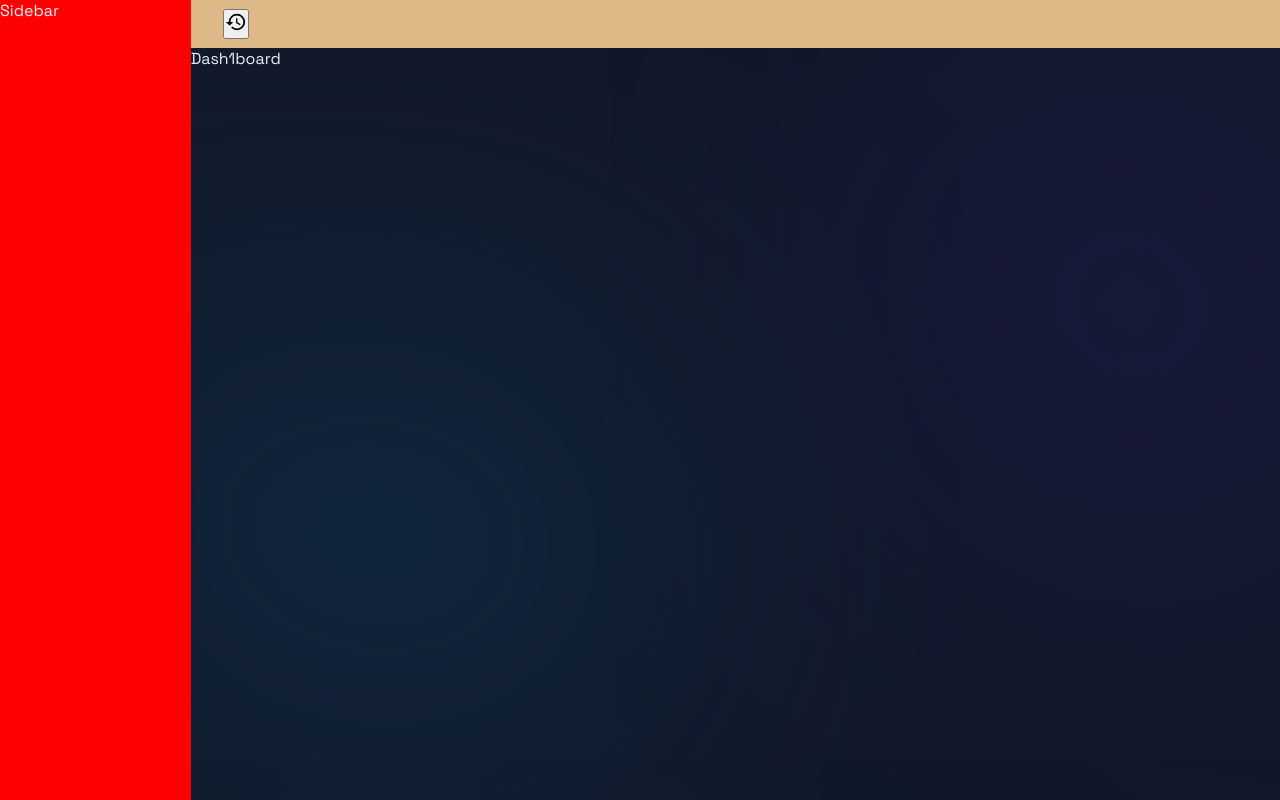
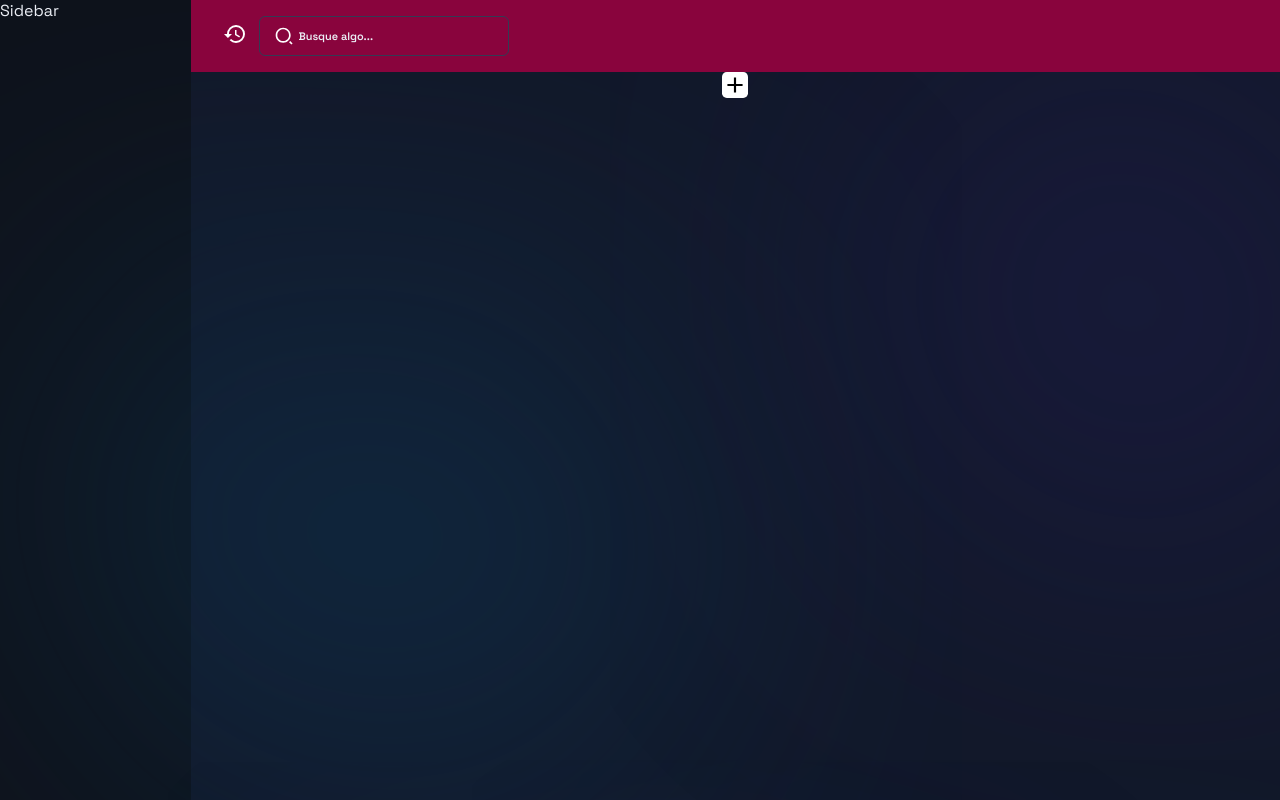
Before and after one commit to kostiago/filmista, a Next.js app in the folder client-web/: page /dashboard in a window 1280 px wide. Built offline with nearby package versions, Linux system fonts and the light colour scheme.

Commit message:
feat:Creation of the dashboard header and initialization of components

```diff
--- /dev/null
+++ b/client-web/src/app/(back-office)/dashboard/dashboard.module.scss
@@ -0,0 +1,49 @@
+.tooltip {
+  position: relative;
+  display: flex;
+  align-items: center;
+  justify-content: center;
+  margin: auto;
+  background: #fff;
+  border-radius: 0.3rem;
+  border: none;
+
+  &::before {
+    content: "Comece agora";
+    font-size: 0.8rem;
+    position: absolute;
+    width: 100px;
+    background-color: bisque;
+    padding: 0.5rem 1rem;
+    transform: translateX(-50%);
+    left: 50%;
+    bottom: -3rem;
+    z-index: 1;
+    display: none;
+  }
+
+  &::after {
+    content: "";
+    position: absolute;
+    border-bottom: 1.25rem solid bisque;
+    border-left: 1.25rem solid transparent;
+    border-right: 1.25rem solid transparent;
+    transform: translateX(-50%);
+    left: 50%;
+    bottom: -1.7rem;
+    display: none;
+  }
+
+  &:hover::before {
+    display: block;
+  }
+
+  &:hover::after {
+    display: block;
+  }
+
+  svg {
+    width: 26px;
+    height: 26px;
+  }
+}
--- a/client-web/src/app/(back-office)/dashboard/page.tsx
+++ b/client-web/src/app/(back-office)/dashboard/page.tsx
@@ -1,5 +1,20 @@
-const Dashboard = () => {
-  return <div>Dash1board</div>;
+import { MdAdd } from "react-icons/md";
+import styles from "./dashboard.module.scss";
+
+import React from "react";
+
+const Dashboard: React.FC = () => {
+  const handleInputChange = (newValue: string) => {
+    console.log("Novo valor:", newValue);
+  };
+
+  return (
+    <div className={styles.right}>
+      <button className={styles.tooltip}>
+        <MdAdd />
+      </button>
+    </div>
+  );
 };
 
 export default Dashboard;
--- a/client-web/src/components/Input/Input.tsx
+++ b/client-web/src/components/Input/Input.tsx
@@ -1,31 +1,15 @@
-import { ErrorMessage, Field } from "formik";
 import styles from "./input.module.scss";
+import { RiSearch2Line } from "react-icons/ri";
 
-interface InputProps {
-  name: string;
-  label: string;
-  type: string;
-  required: boolean;
-}
-
-const Input: React.FC<InputProps> = ({
-  name,
-  label,
-  type,
-  required,
-  ...props
-}) => {
+const Input = () => {
   return (
     <div className={styles.inputBox}>
-      <div className={styles.input}>
-        {label || name} {required && "*"}
-      </div>
-
-      <Field className={styles.label} name={name} type={type} {...props} />
-
-      <div>
-        <ErrorMessage name={name} />
-      </div>
+      <input type="text" required />
+      <label htmlFor="">
+        {" "}
+        <RiSearch2Line />
+        Busque algo...
+      </label>
     </div>
   );
 };
--- a/client-web/src/components/Input/input.module.scss
+++ b/client-web/src/components/Input/input.module.scss
@@ -16,11 +16,12 @@
 
   input {
     width: 100%;
-    border-radius: 12px;
-    padding: 15px;
+    border-radius: 6px;
+    padding: 10px;
+
     background: transparent;
     border: 1px solid #323b54;
-    font-size: 14px;
+    font-size: 0.875rem;
     outline: none;
     color: var(--text);
   }
@@ -34,6 +35,7 @@
     display: flex;
     align-items: center;
     font-weight: 600;
+    font-size: 0.78em;
 
     img,
     svg {
@@ -48,11 +50,11 @@
   input:valid ~ label,
   input:focus ~ label {
     color: #00dfc4;
-    transform: translateX(10px) translateY(-24px);
+    transform: translateX(10px) translateY(-16px);
     font-size: 0.65rem;
     font-weight: 600;
     padding: 0 15px;
-    background: var(--bg);
+    background: #89043d;
     border-left: 2px solid #323b54;
     border-right: 2px solid #323b54;
     img,
--- a/client-web/src/components/back-office/Dashboard/Header/Header.tsx
+++ b/client-web/src/components/back-office/Dashboard/Header/Header.tsx
@@ -1,11 +1,15 @@
+import Input from "@/components/Input/Input";
 import styles from "./header.module.scss";
-import { MdOutlineHistory } from "react-icons/md";
+import { MdOutlineHistory, MdAdd } from "react-icons/md";
 const Header = () => {
   return (
     <section className={styles.header}>
       <article className={styles.left}>
-        <button>{<MdOutlineHistory size={22} />}</button>
+        <button>{<MdOutlineHistory size={24} />}</button>
+        <Input />
       </article>
+
+      <article className={styles.right}></article>
     </section>
   );
 };
--- a/client-web/src/components/back-office/Dashboard/Header/header.module.scss
+++ b/client-web/src/components/back-office/Dashboard/Header/header.module.scss
@@ -1,13 +1,49 @@
 .header {
-  background: burlywood;
+  background: #89043d;
   display: flex;
   padding-left: 2rem;
   padding-right: 2rem;
   justify-content: space-between;
   align-items: center;
-  height: 3rem;
+  height: 4.5rem;
 
   .left {
     display: flex;
+    gap: 0.75rem;
+    display: flex;
+    align-items: center;
+
+    svg {
+      color: white;
+      align-items: center !important;
+    }
+  }
+
+  .right {
+    display: flex;
+
+    .tooltip {
+      position: relative;
+      display: flex;
+      align-items: center;
+      justify-content: center;
+      margin: auto;
+      background: #fff;
+      border-radius: 0.3rem;
+      border: none;
+
+      &::before {
+        content: "Comece agora";
+        font-size: 0.8rem;
+        position: absolute;
+        width: 150%;
+        background-color: bisque;
+      }
+
+      svg {
+        width: 26px;
+        height: 26px;
+      }
+    }
   }
 }
--- a/client-web/src/styles/back-office/styles.module.scss
+++ b/client-web/src/styles/back-office/styles.module.scss
@@ -3,7 +3,9 @@
 
   .leftBar {
     width: 14rem;
-    background: red;
+    background: #0e121b;
+    background-image: url(../../../public/images/Background.svg);
+    background-size: cover;
   }
 
   .rightBar {
--- a/client-web/src/styles/globals.scss
+++ b/client-web/src/styles/globals.scss
@@ -29,6 +29,8 @@ button {
 
 button {
   cursor: pointer;
+  background: transparent;
+  border: none;
 }
 
 a {
```
Also changed, not shown: client-web/src/providers/EmailProvider.tsx (added, +38 -0 lines).
